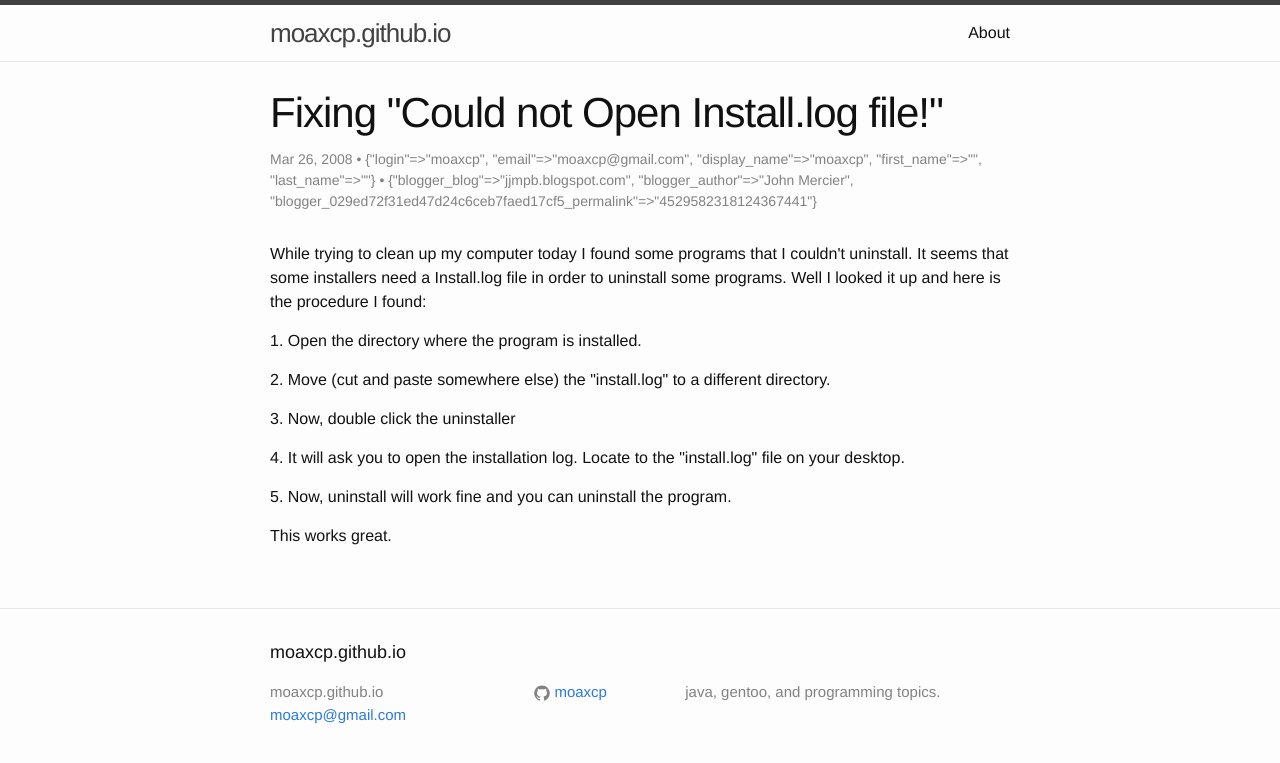
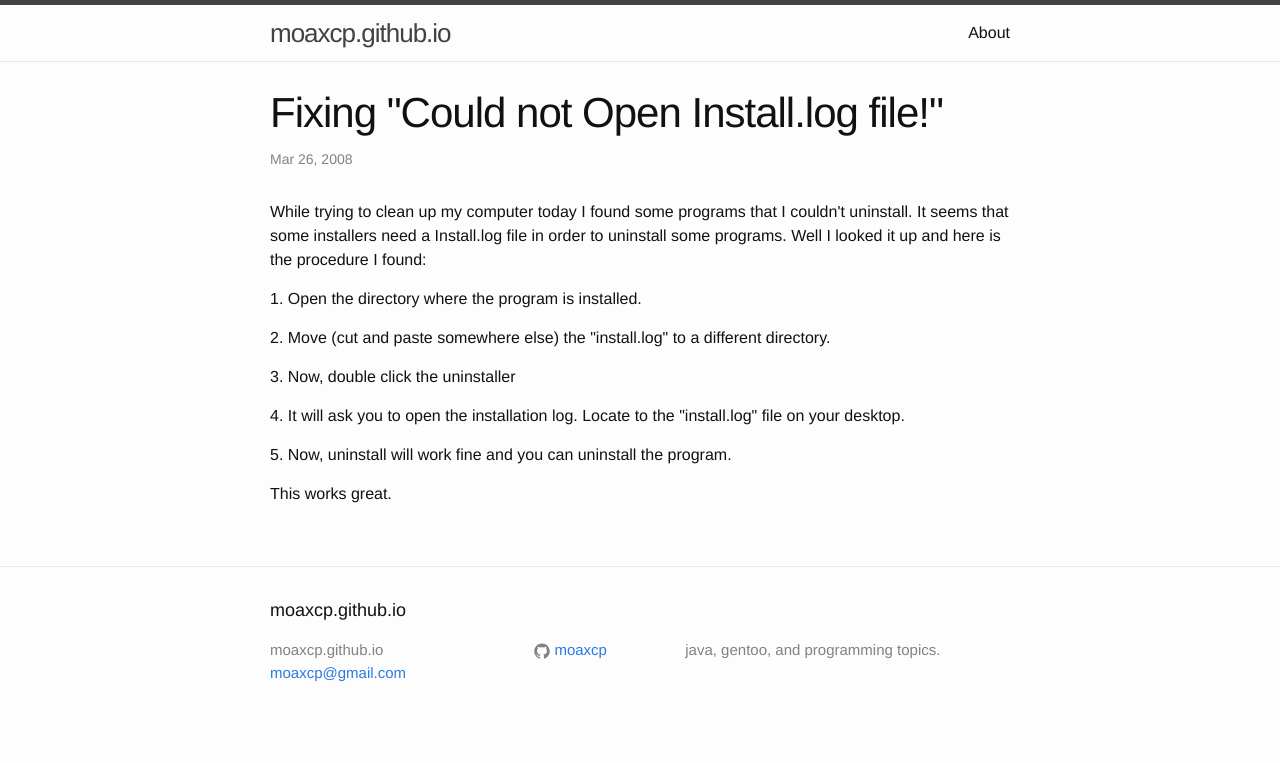
Before and after one commit to moaxcp/moaxcp.github.io, a Jekyll site: the page built from _posts/2008-03-25-fixing-could-not-open-install-log-file.html, in a window 1280 px wide. Shown: the top 763 px of the page. Built offline with Jekyll 4.4.1, drawn with Linux system fonts in a browser that asks for light colours.

Commit message:
fixing post

```diff
--- a/_posts/2008-03-25-fixing-could-not-open-install-log-file.html
+++ b/_posts/2008-03-25-fixing-could-not-open-install-log-file.html
@@ -7,18 +7,6 @@
 status: publish
 type: post
 published: true
-meta:
-  blogger_blog: jjmpb.blogspot.com
-  blogger_author: John Mercier
-  blogger_029ed72f31ed47d24c6ceb7faed17cf5_permalink: '4529582318124367441'
-author:
-  login: moaxcp
-  email: moaxcp@gmail.com
-  display_name: moaxcp
-  first_name: ''
-  last_name: ''
-excerpt: !ruby/object:Hpricot::Doc
-  options: {}
 ---
 <p>While trying to clean up my computer today I found some programs that I <span class="blsp-spelling-corrected" id="SPELLING_ERROR_0">couldn't</span> <span class="blsp-spelling-error" id="SPELLING_ERROR_1">uninstall</span>. It seems that some installers need a Install.log file in order to <span class="blsp-spelling-error" id="SPELLING_ERROR_2">uninstall</span> some programs. Well I looked it up and here is the procedure I found:</p>
 <p>1. Open the directory where the program is installed.</p>
```
